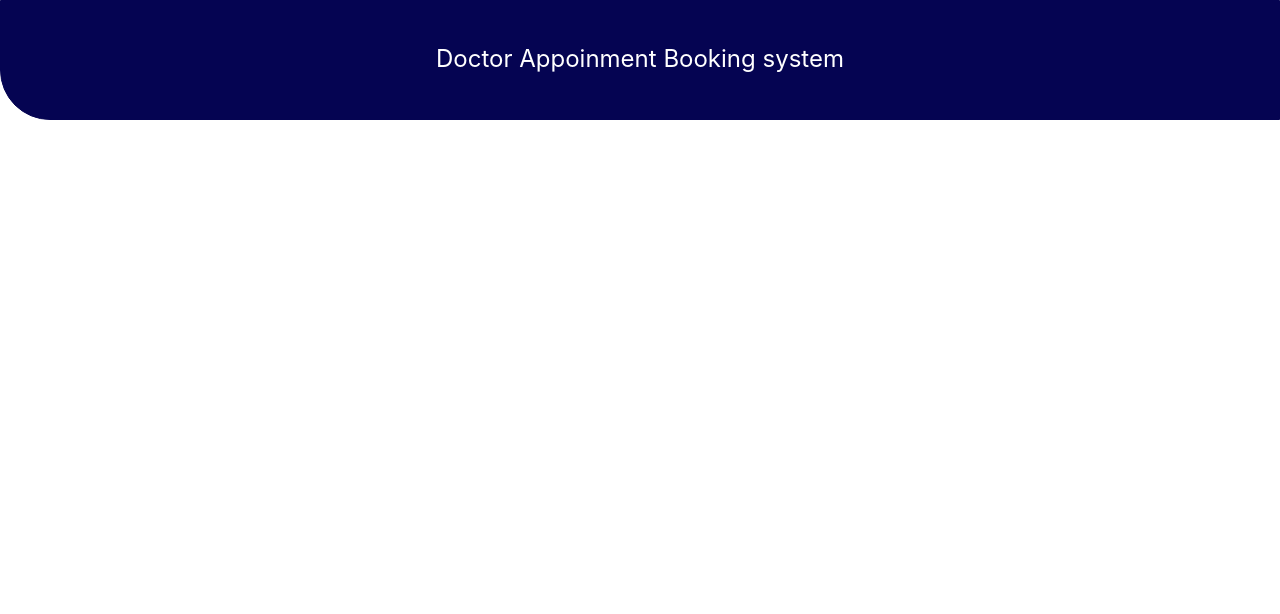
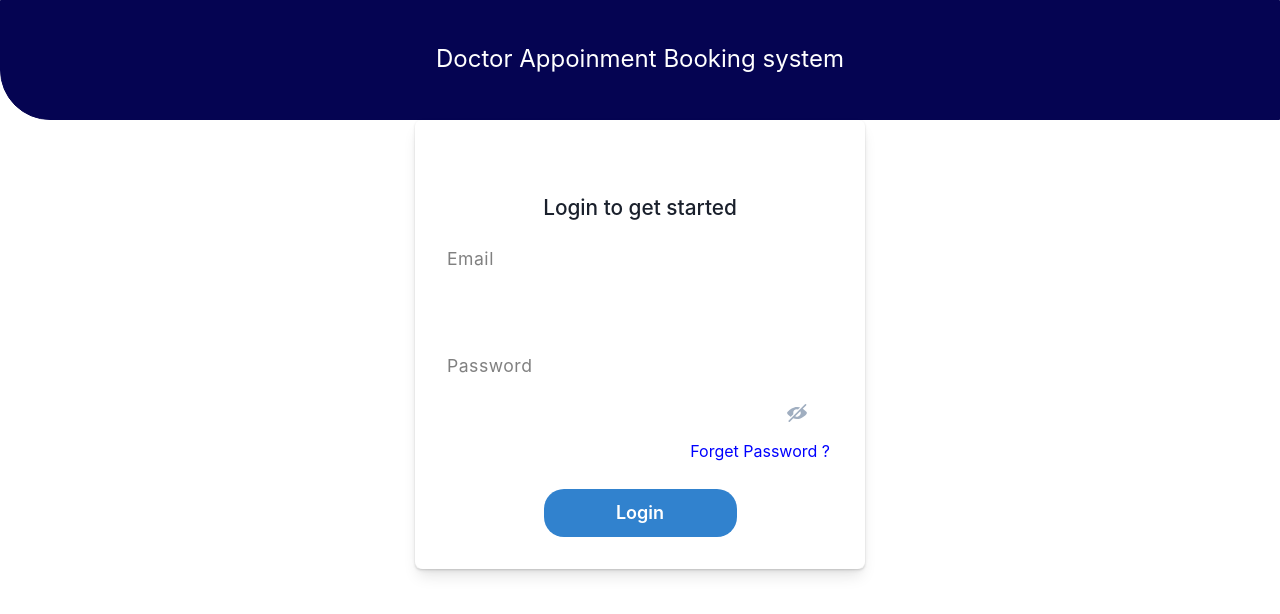
Before and after one commit to Ashutosh5333/Doctor_management_system, a React (Create React App) app in the folder Client/: page /adminlogin in a window 1280 px wide. Shown: the top 614 px of the page. Built offline with nearby package versions, Linux system fonts and the light colour scheme.

Commit message:
adminlogin ui done

```diff
--- a/Client/package.json
+++ b/Client/package.json
@@ -14,7 +14,7 @@
     "react": "^18.2.0",
     "react-dom": "^18.2.0",
     "react-icons": "^4.9.0",
-    "react-redux": "^8.0.5",
+    "react-redux": "^8.0.7",
     "react-router-dom": "^6.11.2",
     "react-scripts": "5.0.1",
     "redux": "^4.2.1",
--- /dev/null
+++ b/Client/src/Admin/AdminLogin.jsx
@@ -0,0 +1,222 @@
+import React, { useEffect, useState } from "react";
+import {
+  Box,
+  Button,
+  Card,
+  FormControl,
+  FormLabel,
+  Image,
+  Input,
+  InputGroup,
+  InputRightElement,
+  Stack,
+  Text,
+  VStack,
+  useBreakpointValue,
+  useColorModeValue,
+  useToast,
+} from "@chakra-ui/react";
+import { ViewIcon, ViewOffIcon } from "@chakra-ui/icons";
+import { useDispatch } from "react-redux";
+import { useNavigate } from "react-router-dom";
+
+const AdminLogin = () => {
+    const navigate = useNavigate();
+    // const dispatch = useDispatch();
+    const toast = useToast();
+    const [show, setShow] = useState(false);
+    const [errors, SetErrors] = useState({});
+    const [IsSubmit, SetIsSubmit] = useState(false);
+    const [msgerr, SetMsgerr] = useState("");
+    const colorScheme = useColorModeValue("blue", "green");
+    const [erroremail, SetErroremail] = useState(false);
+    const [errorpassword, SetErrorpassword] = useState(false);
+
+    const [post, SetPost] = useState({
+        email: "",
+        password: "",
+      });
+
+      const handleChange = (e) => {
+        const { name, value } = e.target;
+        SetPost({ ...post, [name]: value });
+      };
+
+      const handleSubmit = () => {
+
+      };
+
+      const handleClickShow = () => {
+        setShow(!show);
+      };
+
+      useEffect(() => {
+        if (Object.keys(errors).length === 0 && IsSubmit) {
+        }
+      }, [errors]);
+
+      const validated = (values) => {
+        const error = {};
+        const regex = /^[^s@]+@[^\s@]+\.[^\^\^s@]{2,}$/i;
+        if (!values.email) {
+          error.email = "Email is required";
+          SetErrorpassword(true);
+        }
+        if (!values.password) {
+          error.password = "Password is required";
+          SetErroremail(true);
+        } else if (values.password.length < 4) {
+          error.password = "password must be more than 4 charecter";
+          SetErroremail(true);
+        } else if (values.password.length > 10) {
+          error.password = "password can not exceed more than 10 charecter";
+          SetErroremail(true);
+        }
+        return error;
+      };
+
+
+
+  return (
+    <>
+     <Box>
+
+
+          <Box width={"100%"} position={"relative"}  m="auto">
+            <Card
+              w={{ base: "100%", md: "50%", lg: "450px" }}
+              m="auto"
+              mt={{ base: "5%", md: "1px", lg: "0px" }}
+            >
+              <Box rounded="lg" boxShadow={"lg"} p="8">
+                <Stack>
+                  <Stack align={{ base: "start", lg: "center" }}>
+                    <Text
+                      textAlign={{ base: "start", lg: "center" }}
+                      mb="15"
+                      mt="10"
+                      fontSize={{ base: "1rem", lg: "1.3rem" }}
+                      fontWeight={"500"}
+                    >
+                      {" "}
+                      Login to get started{" "}
+                    </Text>
+                  </Stack>
+
+                  <VStack maxW={"2xl"} spacing={5}>
+                    <FormControl id="email">
+                      <FormLabel
+                        mb="-10px"
+                        fontWeight={"400"}
+                        letterSpacing={0.5}
+                        color="gray"
+                        fontSize={"1.1rem"}
+                      >
+                        {" "}
+                        Email{" "}
+                      </FormLabel>
+                    </FormControl>
+                    <Input
+                      type="email"
+                      name="email"
+                      mt="-10px"
+                      onChange={handleChange}
+                      border={errorpassword ? "1px solid red" : " "}
+                    />
+
+                    <Box align="start">
+                      <Text
+                        mr="240px"
+                        mt="-10px"
+                        color="red"
+                        textAlign={"start"}
+                      >
+                        {" "}
+                        {errors.email}{" "}
+                      </Text>
+                    </Box>
+
+                    <FormControl id="email">
+                      <FormLabel
+                        mb="-10px"
+                        fontWeight={"400"}
+                        letterSpacing={0.5}
+                        color="gray"
+                        fontSize={"1.1rem"}
+                      >
+                        {" "}
+                        Password{" "}
+                      </FormLabel>
+                    </FormControl>
+
+                    <InputGroup position="relative">
+                      <Input
+                        type={show ? "text" : "password"}
+                        name="password"
+                        onChange={handleChange}
+                        border={erroremail ? "1px solid red" : " "}
+                      />
+                      <InputRightElement
+                        width="4.5rem"
+                        position="absolute"
+                        top="1"
+                      >
+                        <Button
+                          h="1.75rem"
+                          size="lg"
+                          variant="link"
+                          onClick={handleClickShow}
+                        >
+                          {show ? (
+                            <ViewIcon color="gray.400" boxSize={5} />
+                          ) : (
+                            <ViewOffIcon color="gray.400" boxSize={5} />
+                          )}
+                        </Button>
+                      </InputRightElement>
+                    </InputGroup>
+                    <Box align="start">
+                      <Text
+                        mr="220px"
+                        mt="-10px"
+                        color="red"
+                        textAlign={"start"}
+                      >
+                        {" "}
+                        {errors.password}{" "}
+                      </Text>
+                    </Box>
+
+                    <Box color="blue" align="end">
+                      <Text mr="-190px" mt="-30px">
+                        Forget Password ?
+                      </Text>
+                    </Box>
+
+                    <Button
+                      width={{ base: "100%", md: "50%", lg: "50%" }}
+                      borderRadius={"20"}
+                      size="lg"
+                      onClick={handleSubmit}
+                      colorScheme={colorScheme}
+                    >
+                      Login
+                    </Button>
+                  </VStack>
+                </Stack>
+              </Box>
+            </Card>
+
+            <Text color={"red"} textAlign={"center"}>
+              {msgerr}
+            </Text>
+          </Box>
+        </Box>
+
+
+
+    </>
+  )
+}
+
+export default AdminLogin
--- a/Client/src/Allroutes/MainRoutes.jsx
+++ b/Client/src/Allroutes/MainRoutes.jsx
@@ -4,6 +4,7 @@ import Home from '../pages/Home'
 import Login from '../pages/Login'
 import Signup from '../pages/Signup'
 import Admin from '../Admin/Admin'
+import AdminLogin from '../Admin/AdminLogin'
 
 
 const MainRoutes = () => {
@@ -16,8 +17,7 @@ const MainRoutes = () => {
      <Route  path='/login' element={<Login/>} />
      <Route  path='/signup' element={<Signup/>} />
      <Route  path='/admin' element={<Admin/>} />
-
-
+     <Route  path='/adminlogin' element={<AdminLogin/>} />
 
     </Routes>
   )
```
Also changed, not shown: 1 other file (tests, documents, lock files or other folders).
